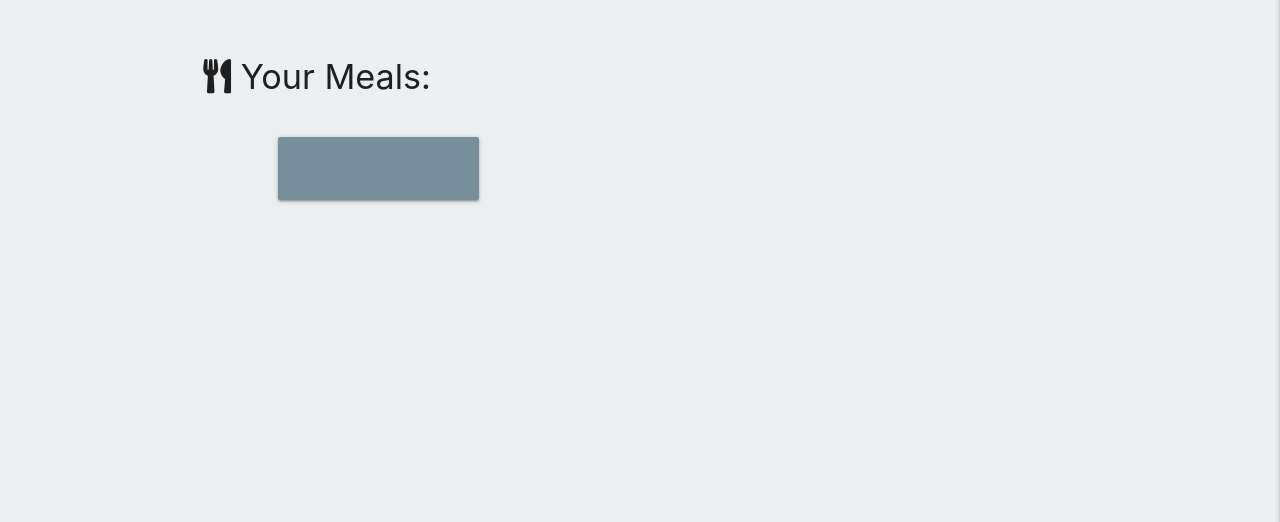
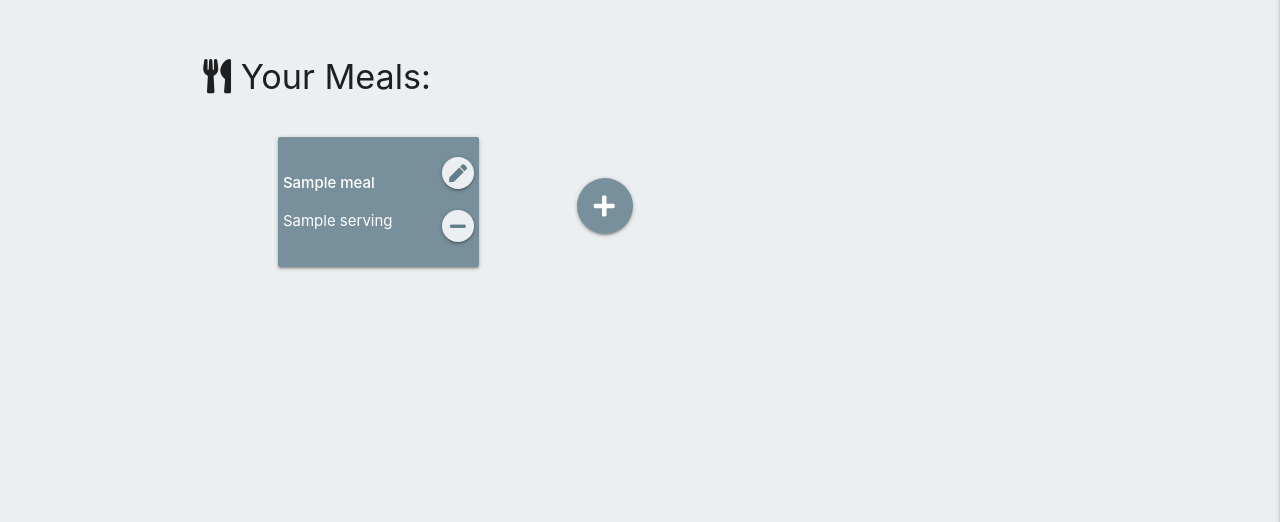
Before and after one commit to belaventer/healthy-meal-planner, a Flask app: template templates/profile.html in a window 1280 px wide. Shown: the part 189-711 px from the top of the page. Run offline with Flask 2, Linux system fonts and the light colour scheme; the template is opened without the code that fills it: most values are stand-ins (such as "Sample title", 1, 10 or a date in 2020); some libraries are stand-ins or nearby versions.

Commit message:
Add display Meals functionality

```diff
--- a/app.py
+++ b/app.py
@@ -3,6 +3,7 @@ from flask import (
     Flask, flash, render_template,
     redirect, request, session, url_for)
 from flask_pymongo import PyMongo
+from bson.objectid import ObjectId
 from werkzeug.security import generate_password_hash, check_password_hash
 if os.path.exists("env.py"):
     import env
@@ -86,8 +87,28 @@ def profile(username):
     user = mongo.db.users.find_one(
         {"username": session["user"]})
 
+    built_meals = mongo.db.built_meals.find(
+        {"created_by": session["user"]})
+
+    for built_meal in built_meals:
+        servings_selected = []
+
+        for index, serving in enumerate(built_meal["servings_selected"]):
+            serving_option = mongo.db.serving_options.find_one(
+                {"_id": ObjectId(serving)})
+
+            servings_selected.append("{} {} {}".format(
+                serving_option["quantity"] *
+                built_meal["servings_quantities"][index],
+                serving_option["engineering_unit"],
+                serving_option["ingredient"]))
+
+    built_meals.rewind()
+
     if session["user"]:
-        return render_template("profile.html", user=user)
+        return render_template(
+            "profile.html", user=user, built_meals=built_meals,
+            servings_selected=servings_selected)
 
     return redirect(url_for("login"))
 
--- a/static/css/style.css
+++ b/static/css/style.css
@@ -20,6 +20,10 @@ nav .brand-logo {
 
 .logo-image {
     margin-top: 20px;
+}
+
+.card-panel {
+    padding: 20px 5px;
 }
 
 /* Media queries for responsiviness */
--- a/static/js/script.js
+++ b/static/js/script.js
@@ -1,3 +1,4 @@
  $(document).ready(function(){
     $('.sidenav').sidenav({edge: "right"});
+    $('.tooltipped').tooltip();
   });
--- a/templates/profile.html
+++ b/templates/profile.html
@@ -9,19 +9,35 @@
         <h4 class="col s6"><i class="fas fa-utensils"></i> Your Meals:</h4>
     </div>
 
-    <div class="row">
+    <div class="row valign-wrapper">
+        {% for meal in built_meals %}
+            <div class="col s5 offset-s1 m3 offset-m1">
+                <div class="card-panel blue-grey lighten-1 white-text">
+                    <a class="btn-floating btn-small waves-effect waves-light blue-grey lighten-5
+                        right tooltipped" data-position="right" data-tooltip="Edit meal">
+                        <i class="fas fa-pen blue-grey-text"></i>
+                    </a>
+                    <p><strong>{{ meal.meal_name }}</strong></p>
+                    <a class="btn-floating btn-small waves-effect waves-light blue-grey lighten-5
+                        right tooltipped" data-position="right" data-tooltip="Delete meal">
+                        <i class="fas fa-minus blue-grey-text"></i>
+                    </a>
+                    <ul>
+                        {% for serving in servings_selected %}
+                            <li>{{ serving }}</li>
+                        {% endfor %}
+                    </ul>
+                </div>
+            </div>
+        {% endfor %}
+
         <div class="col s5 offset-s1 m3 offset-m1">
-            <div class="card-panel blue-grey lighten-1"">
-                <span class="white-text">
-                    <ul>
-                        <li></li>
-                        <li></li>
-                        <li></li>
-                        <li></li>
-                    </ul>
-                </span>
-            </div>
+            <a class="btn-floating btn-large waves-effect waves-light blue-grey lighten-1
+                tooltipped" data-position="top" data-tooltip="Add meal">
+                <i class="fas fa-plus"></i>
+            </a>
         </div>
+
     </div>
 
 {% endblock %}
```
